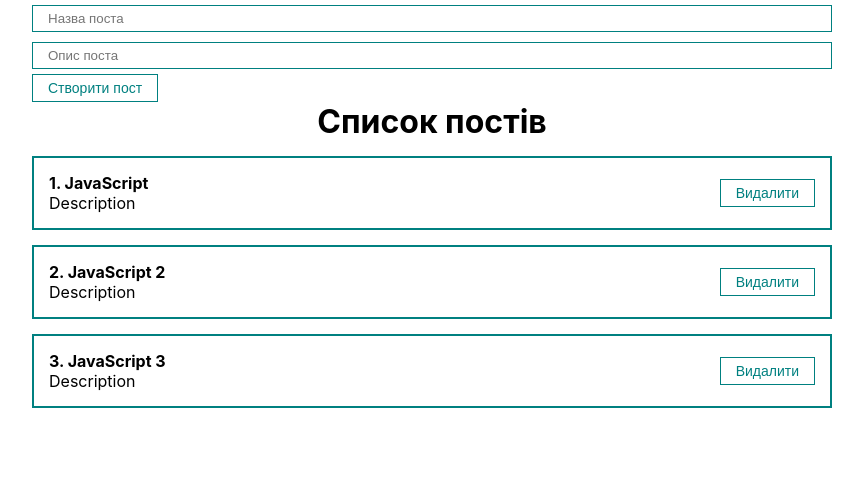
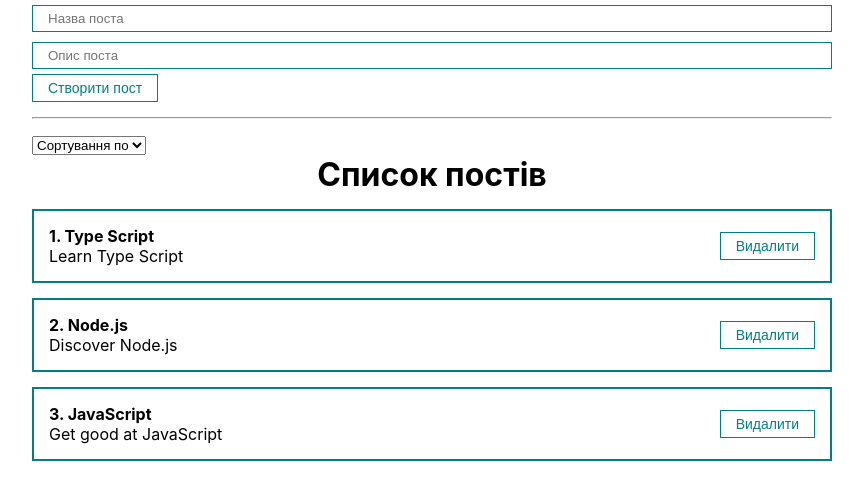
Before and after one commit to PetroMazuryk/react-u-1, a React (Create React App) app: page / in a window 1280 px wide. Shown: the top 500 px of the page, without its empty margins (208-1071 px from the left). Built offline with nearby package versions, Linux system fonts and the light colour scheme; the HTML template or start-up script is replaced by a standard one.

Commit message:
added sorting

```diff
--- a/src/App.js
+++ b/src/App.js
@@ -3,25 +3,41 @@ import './styles/App.css';
 import PostList from 'components/PostList';
 
 import PostForm from 'components/UI/PostForm';
+import MySelect from 'components/UI/select/MySelect';
 
 export const App = () => {
   const [posts, setPosts] = useState([
-    { id: 1, title: 'JavaScript', body: 'Description' },
-    { id: 2, title: 'JavaScript 2', body: 'Description' },
-    { id: 3, title: 'JavaScript 3', body: 'Description' },
+    { id: 1, title: 'Type Script', body: 'Learn Type Script' },
+    { id: 2, title: 'Node.js', body: 'Discover Node.js' },
+    { id: 3, title: 'JavaScript', body: 'Get good at JavaScript' },
   ]);
-
+  const [selectedSort, setSelectedSort] = useState('');
   const createPost = newPost => {
     setPosts([...posts, newPost]);
   };
   const removePost = post => {
     setPosts(posts.filter(p => p.id !== post.id));
   };
-
+  const sortPosts = sort => {
+    setSelectedSort(sort);
+    setPosts([...posts].sort((a, b) => a[sort].localeCompare(b[sort])));
+  };
   return (
     <div className="App">
       <PostForm create={createPost} />
-      {posts.length !== 0 ? (
+      <hr style={{ margin: '15px 0' }} />
+      <div>
+        <MySelect
+          value={selectedSort}
+          onChange={sortPosts}
+          defaultValue="Сортування по"
+          options={[
+            { value: 'title', name: 'По назві' },
+            { value: 'body', name: 'По списку' },
+          ]}
+        />
+      </div>
+      {posts.length ? (
         <PostList remove={removePost} posts={posts} title="Список постів" />
       ) : (
         <h1 style={{ textAlign: 'center' }}>Пости не знайдені</h1>
--- /dev/null
+++ b/src/components/UI/select/MySelect.jsx
@@ -0,0 +1,19 @@
+import React from 'react';
+
+const MySelect = ({ options, defaultValue, value, onChange }) => {
+  return (
+    <div>
+      <select value={value} onChange={event => onChange(event.target.value)}>
+        <option disabled value="">
+          {defaultValue}
+        </option>
+        {options.map(option => (
+          <option key={option.value} value={option.value}>
+            {option.name}
+          </option>
+        ))}
+      </select>
+    </div>
+  );
+};
+export default MySelect;
```
